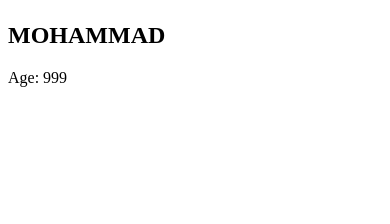
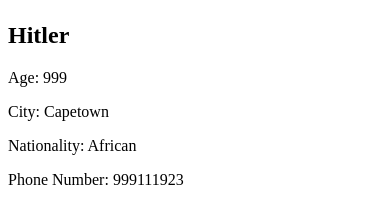
Before and after one commit to abumouaz/sofea_github, a plain HTML site: page index.html in a window 390 px wide. Shown: the part 382-606 px from the top of the page. Drawn offline with Linux system fonts and the light colour scheme.

Commit message:
add city, Nationality and Phone Number

```diff
--- a/index.html
+++ b/index.html
@@ -11,9 +11,12 @@
         class="profile_card">Profile Card</h1>
         <img src="https://images.unsplash.com/photo-1599566150163-29194dcaad36?crop=entropy&cs=tinysrgb&fit=max&fm=jpg&ixid=MnwzNzgyOXwwfDF8c2VhcmNofDN8fHBlcnNvbnxlbnwwfHx8fDE2Mjk2NjA5OTY&ixlib=rb-1.2.1&q=80&w=400"
             alt="Profile Picture" class="profile-img">
-            <h2 class="name">MOHAMMAD </h2>
-            <p
-            class="age">Age: 999</p>
+            <h2 class="name">Hitler </h2>
+            <p class="age">Age: 999</p>
+            <p class="city">City: Capetown</p>
+            <p class="city">Nationality: African</p>
+            <p class="phone_number">Phone Number: 999111923 </p>
+
     </div>
 </body>
 </html>
```
